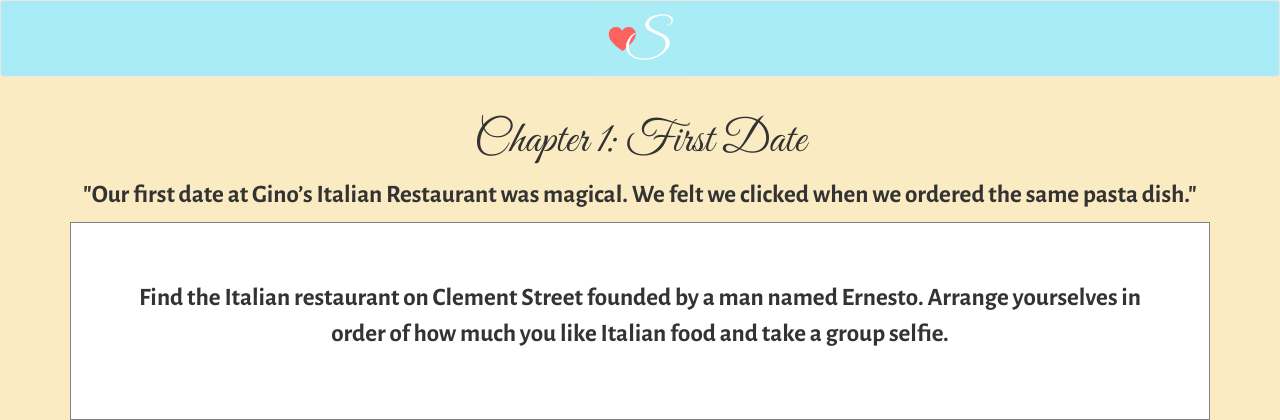
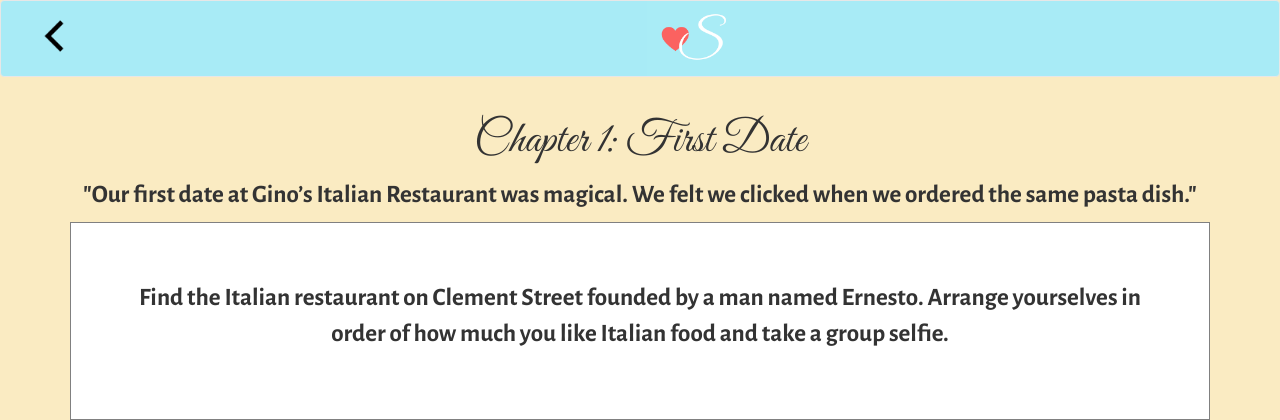
Before and after one commit to rmiflores/247app, a PHP site: page /chapter1.html in a window 1280 px wide. Shown: the top 420 px of the page. Run offline with PHP 8.4, Linux system fonts and the light colour scheme.

Commit message:
Added back button

```diff
--- a/chapter1.html
+++ b/chapter1.html
@@ -26,7 +26,8 @@
 
   <body class="sandBackground">
     <nav class="navbar navbar-default skyBackground" width="100%">
-      <img src="images/appIcon.png" id="appIcon">
+        <div class="col-xs-1 text-center"><a href="javascript:history.back()" id="backbutton"><img src="images/backButton.png" id="backImage"></a></div>
+        <div class="col-xs-11"><img src="images/appIcon.png" id="appIcon"></div>
     </nav>
     <div class="container">
       <h1>Chapter 1: First Date</h1>
--- a/style.css
+++ b/style.css
@@ -56,6 +56,11 @@ h1 {
 	height: 75px;
 }
 
+#backImage {
+	height: 60px;
+	padding-top: 10px;
+}
+
 #tagline {
 	font-size: 30px;
 }
```
Also changed, not shown: images/backButton.png (added).
